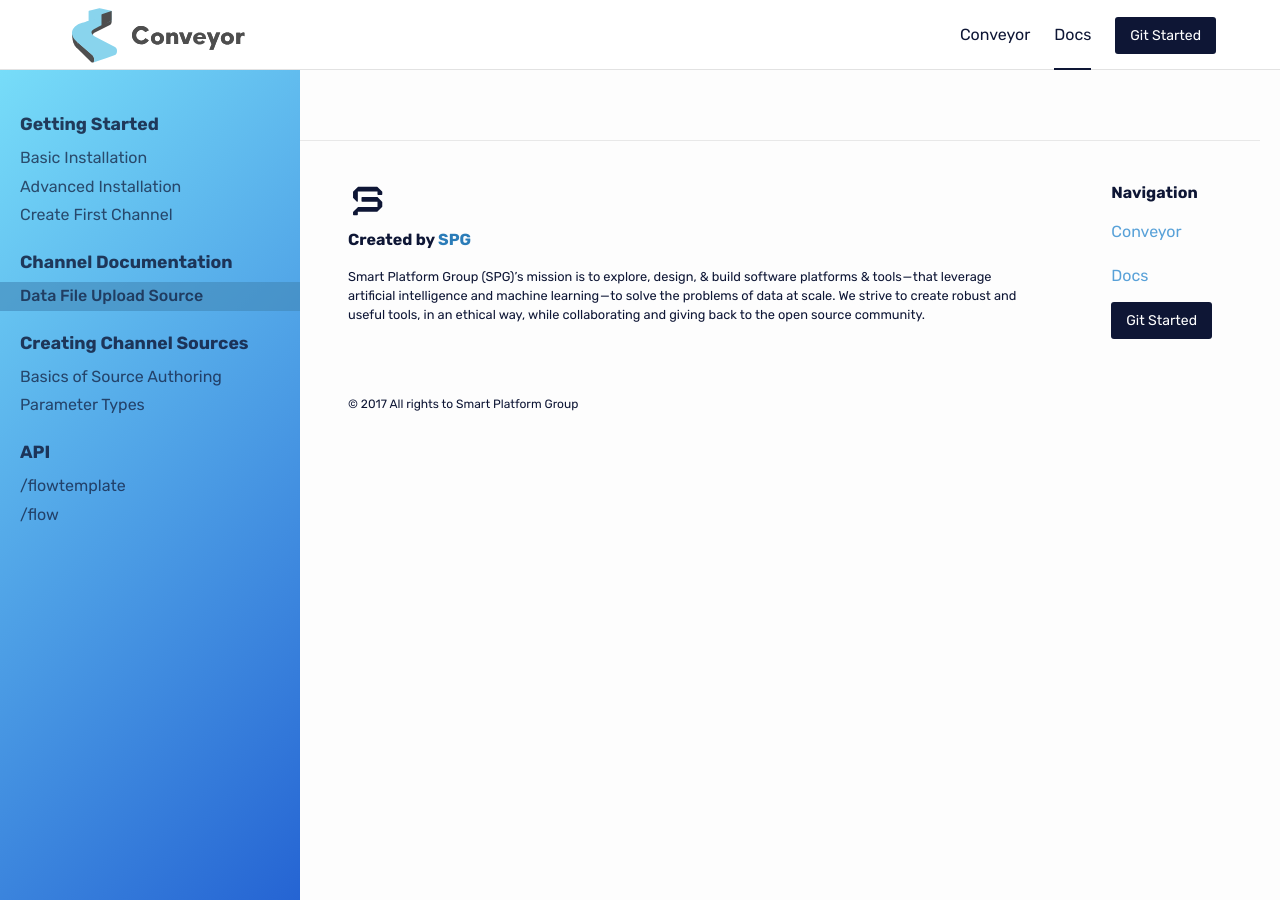
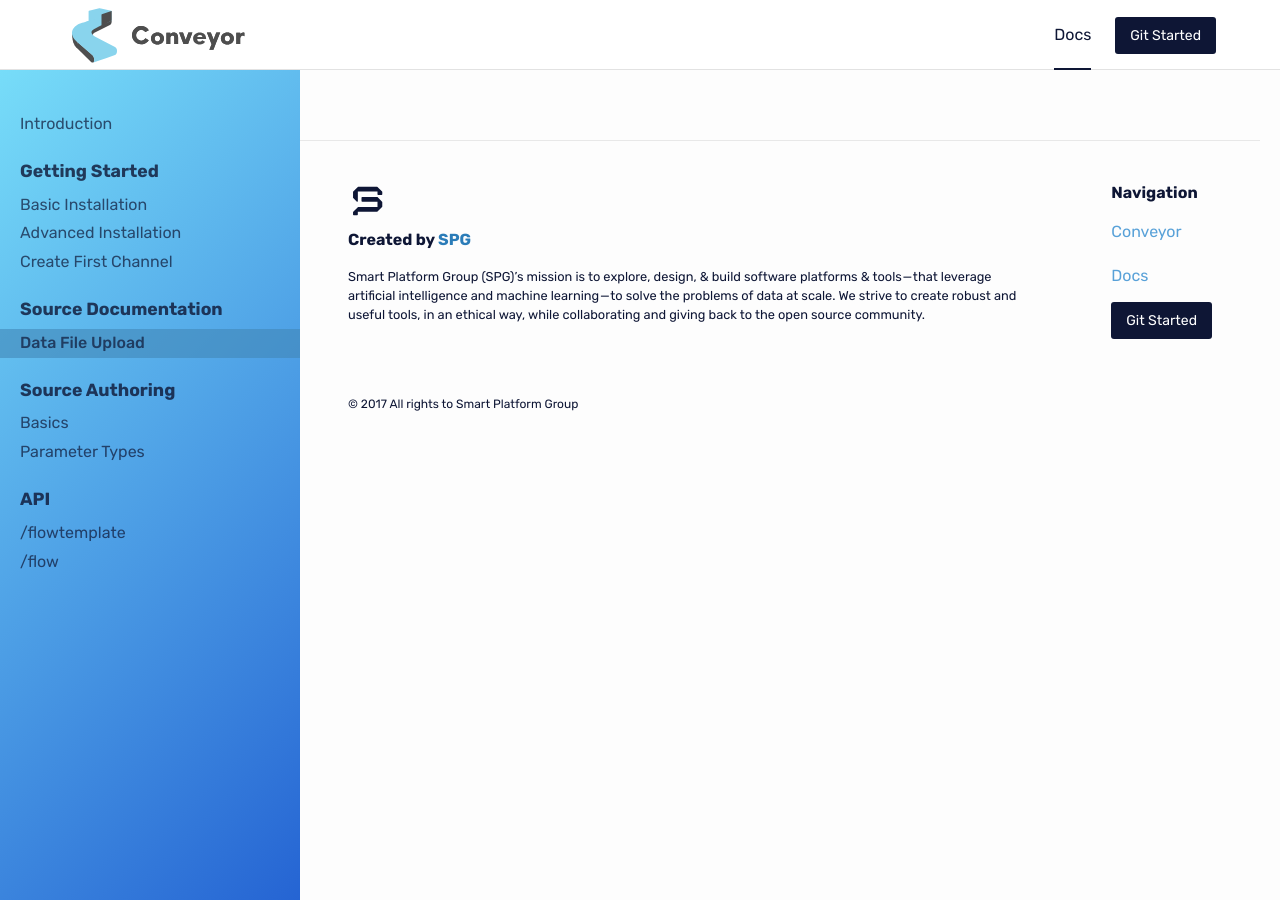
Before and after one commit to samtecspg/conveyor, a Jekyll site: the page built from docs/_channel_documentation/file-upload.md, in a window 1280 px wide. Built offline with Jekyll 4.4.1, drawn with Linux system fonts in a browser that asks for light colours.

Commit message:
More Docs work
I'm noticing a trend.

```diff
--- a/docs/_includes/header.html
+++ b/docs/_includes/header.html
@@ -3,7 +3,7 @@
   <div class="wrapper">
     {% assign default_paths = site.pages | map: "path" %}
     {% assign page_paths = site.header_pages | default: default_paths %}
-    <a class="site-title" href="{{ "/" | relative_url }}">
+    <a class="site-title" href="https://spg.ai/projects/conveyor/">
 
       <svg xmlns="http://www.w3.org/2000/svg" viewBox="0 0 188.6 70"><style type="text/css">
         .st0{fill:#4E4E4E;}
@@ -17,13 +17,7 @@
 
     <nav role="navigation">
     	<ul class="nav-links">
-        {% if page.url == "/" %}
-          <li class="selected"><a href="{{site.url}}{{site.baseurl}}/">Conveyor</a></li>
-          <li><a href="{{site.url}}{{site.baseurl}}/getting_started/">Docs</a></li>
-        {% else %}
-          <li><a href="{{site.url}}{{site.baseurl}}/">Conveyor</a></li>
-          <li class="selected"><a href="{{site.url}}{{site.baseurl}}/getting_started/">Docs</a></li>
-        {% endif %}
+        <li class="selected"><a href="{{site.url}}{{site.baseurl}}/getting_started/basic-installation">Docs</a></li>
     		<li><a class="nav-btn btn" href="https://github.com/samtecspg/conveyor">Git Started</a></li>
     	</ul>
     </nav>
--- a/docs/_includes/side-nav.html
+++ b/docs/_includes/side-nav.html
@@ -1,5 +1,12 @@
 <menu id="sidenav">
   <nav>
+    <ul>
+      {% if page.url == '/' %}
+        <li class="is-selected"><a href="{{ site.baseurl }}/" class="active">Introduction</a></li>
+      {% else %}
+        <li><a href="{{ site.baseurl }}/">Introduction</a></li>
+      {% endif %}
+    </ul>
     <ul>
       <li class="text-label">Getting Started</li>
       {% assign gs_items = site.getting_started | sort: 'order' %}
@@ -13,7 +20,7 @@
     </ul>
 
     <ul>
-      <li class="text-label">Channel Documentation</li>
+      <li class="text-label">Source Documentation</li>
       {% assign channel_docs = site.channel_documentation | sort: 'order' %}
       {% for item in channel_docs %}
         {% if page.url == item.url %}
@@ -25,7 +32,7 @@
     </ul>
 
     <ul>
-      <li class="text-label">Creating Channel Sources</li>
+      <li class="text-label">Source Authoring</li>
       {% assign auth_items = site.channel_authoring | sort: 'order' %}
       {% for item in auth_items %}
         {% if page.url == item.url %}
```
Also changed, not shown: docs/_channel_authoring/basics.md (added, +90 -0 lines), docs/_channel_authoring/getting-started.md (deleted, +0 -8 lines), docs/_channel_documentation/file-upload.md (+1 -1 lines), docs/_getting_started/basic-installation.md (+0 -1 lines), docs/index.md (+26 -1 lines).
